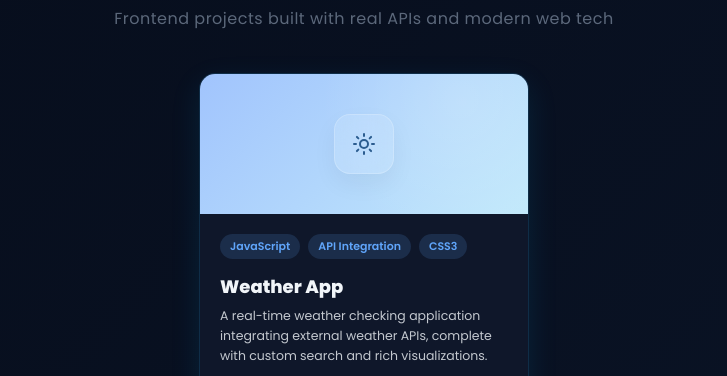
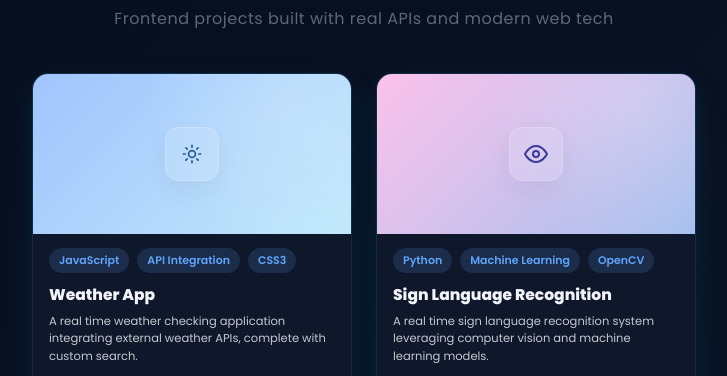
Before and after one commit to Rextt1122/Rext, a plain HTML site: page index.html in a window 1280 px wide. Shown: the part 1888-2264 px from the top of the page, without its empty margins (276-1003 px from the left). Drawn offline with Linux system fonts and the light colour scheme.

Commit message:
feat: add Sign Language Recognition project card and optimize grid layout for mobile

```diff
--- a/index.html
+++ b/index.html
@@ -55,7 +55,7 @@
         </div>
 
         <p class="hero-desc">
-          I create clean website and fast web experiences and stunning visual designs combining
+          I create website and fast web experiences and visual designs combining
           frontend development with graphic design skills to build things that look great.
         </p>
 
@@ -126,8 +126,8 @@
             </div>
             <h3 class="project-title">Weather App</h3>
             <p class="project-description">
-              A real-time weather checking application integrating external
-              weather APIs, complete with custom search and rich visualizations.
+              A real time weather checking application integrating external
+              weather APIs, complete with custom search.
             </p>
             <div class="project-links">
               <a href="https://github.com/Rextt1122/Weather" target="_blank" class="project-link"
@@ -147,6 +147,40 @@
                   <line x1="10" y1="14" x2="21" y2="3"></line>
                 </svg>
                 Live Demo
+              </a>
+            </div>
+          </div>
+        </div>
+        <!-- Card 2: Sign Language Recognition -->
+        <div class="project-card">
+          <div class="project-card-cover project-cover-sign-language">
+            <div class="project-icon-badge">
+              <svg class="project-card-cover-icon" viewBox="0 0 24 24" fill="none" stroke="currentColor"
+                stroke-width="2" stroke-linecap="round" stroke-linejoin="round">
+                <path d="M1 12s4-8 11-8 11 8 11 8-4 8-11 8-11-8-11-8z" />
+                <circle cx="12" cy="12" r="3" />
+              </svg>
+            </div>
+          </div>
+          <div class="project-card-content">
+            <div class="project-tags">
+              <span class="project-tag">Python</span>
+              <span class="project-tag">Machine Learning</span>
+              <span class="project-tag">OpenCV</span>
+            </div>
+            <h3 class="project-title">Sign Language Recognition</h3>
+            <p class="project-description">
+              A real time sign language recognition system leveraging computer vision and machine learning models.
+            </p>
+            <div class="project-links">
+              <a href="https://github.com/Rextt1122/Real-Time-Sign-Language-Recognition" target="_blank"
+                class="project-link" aria-label="View source code on GitHub">
+                <svg width="20" height="20" viewBox="0 0 24 24" fill="none" stroke="currentColor" stroke-width="2">
+                  <path
+                    d="M9 19c-5 1.5-5-2.5-7-3m14 6v-3.87a3.37 3.37 0 0 0-.94-2.61c3.14-.35 6.44-1.54 6.44-7A5.44 5.44 0 0 0 20 4.77 5.07 5.07 0 0 0 19.91 1S18.73.65 16 2.48a13.38 13.38 0 0 0-7 0C6.27.65 5.09 1 5.09 1A5.07 5.07 0 0 0 5 4.77a5.44 5.44 0 0 0-1.5 3.78c0 5.42 3.3 6.61 6.44 7A3.37 3.37 0 0 0 9 18.13V22">
+                  </path>
+                </svg>
+                GitHub
               </a>
             </div>
           </div>
--- a/style.css
+++ b/style.css
@@ -915,7 +915,7 @@ button:focus-visible,
   display: flex;
   flex-wrap: wrap;
   justify-content: center;
-  gap: 32px;
+  gap: 24px;
   margin-top: 40px;
   padding-bottom: 40px;
 }
@@ -930,8 +930,7 @@ button:focus-visible,
   border: 1px solid rgba(14, 165, 233, 0.05);
   opacity: 0;
   transform: translateY(40px);
-  max-width: 330px;
-  margin: 0 auto;
+  max-width: 320px;
   width: 100%;
   will-change: transform, opacity;
   transition: opacity 0.6s cubic-bezier(0.16, 1, 0.3, 1),
@@ -961,9 +960,30 @@ button:focus-visible,
 }
 
 @media (max-width: 600px) {
+  .web-projects-grid {
+    flex-wrap: nowrap;
+    justify-content: flex-start;
+    overflow-x: auto;
+    overflow-y: hidden;
+    gap: 16px;
+    padding-bottom: 24px;
+    margin-left: -24px;
+    margin-right: -24px;
+    padding-left: 24px;
+    padding-right: 24px;
+    scroll-snap-type: x mandatory;
+    -webkit-overflow-scrolling: touch;
+    scrollbar-width: none;
+  }
+
+  .web-projects-grid::-webkit-scrollbar {
+    display: none;
+  }
+
   .project-card {
-    max-width: 290px;
-    zoom: 0.9;
+    flex: 0 0 85%;
+    max-width: 280px;
+    scroll-snap-align: center;
   }
 
   .project-card-cover {
@@ -1006,7 +1026,7 @@ button:focus-visible,
 }
 
 .project-card-cover {
-  height: 140px;
+  height: 160px;
   display: flex;
   align-items: center;
   justify-content: center;
@@ -1018,6 +1038,11 @@ button:focus-visible,
 .project-cover-weather {
   background: linear-gradient(135deg, #a1c4fd 0%, #c2e9fb 100%);
   color: #2b5c8f;
+}
+
+.project-cover-sign-language {
+  background: linear-gradient(135deg, #fbc2eb 0%, #a6c1ee 100%);
+  color: #3b3b98;
 }
 
 .project-cover-dashboard {
@@ -1040,9 +1065,9 @@ button:focus-visible,
 }
 
 .project-icon-badge {
-  width: 60px;
-  height: 60px;
-  border-radius: 16px;
+  width: 54px;
+  height: 54px;
+  border-radius: 14px;
   background: rgba(255, 255, 255, 0.12);
   backdrop-filter: blur(12px);
   -webkit-backdrop-filter: blur(12px);
@@ -1066,8 +1091,8 @@ button:focus-visible,
 }
 
 .project-card-cover-icon {
-  width: 28px;
-  height: 28px;
+  width: 24px;
+  height: 24px;
   z-index: 2;
   transition: transform 0.5s cubic-bezier(0.16, 1, 0.3, 1);
   overflow: visible;
@@ -1078,7 +1103,7 @@ button:focus-visible,
 }
 
 .project-card-content {
-  padding: 20px;
+  padding: 14px 16px;
   display: flex;
   flex-direction: column;
   flex-grow: 1;
@@ -1089,7 +1114,7 @@ button:focus-visible,
   display: flex;
   flex-wrap: wrap;
   gap: 8px;
-  margin-bottom: 16px;
+  margin-bottom: 12px;
 }
 
 .project-tag {
@@ -1108,7 +1133,7 @@ button:focus-visible,
 }
 
 .project-title {
-  font-size: 18px;
+  font-size: 15.5px;
   font-weight: 700;
   margin: 0 0 8px 0;
   color: var(--text);
@@ -1116,10 +1141,10 @@ button:focus-visible,
 }
 
 .project-description {
-  font-size: 12.5px;
-  line-height: 1.6;
+  font-size: 11.5px;
+  line-height: 1.5;
   opacity: 0.8;
-  margin: 0 0 18px 0;
+  margin: 0 0 14px 0;
   color: var(--text);
   flex-grow: 1;
 }
```
